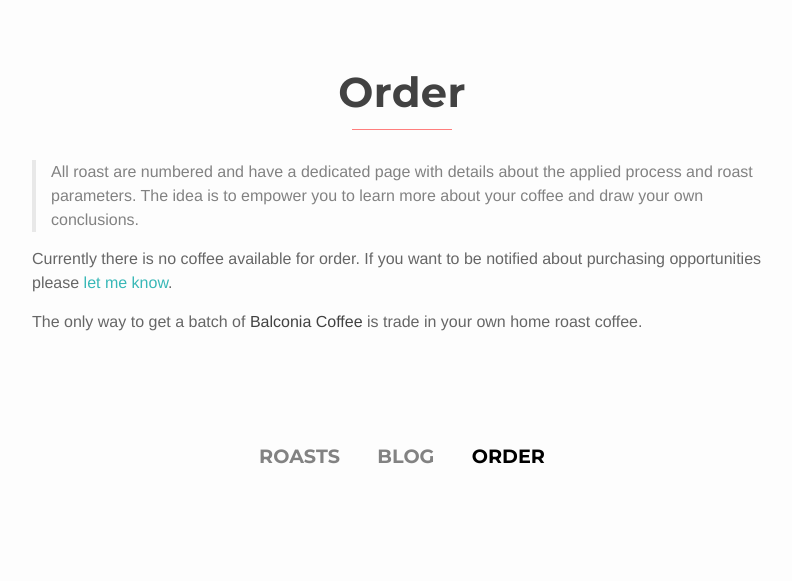
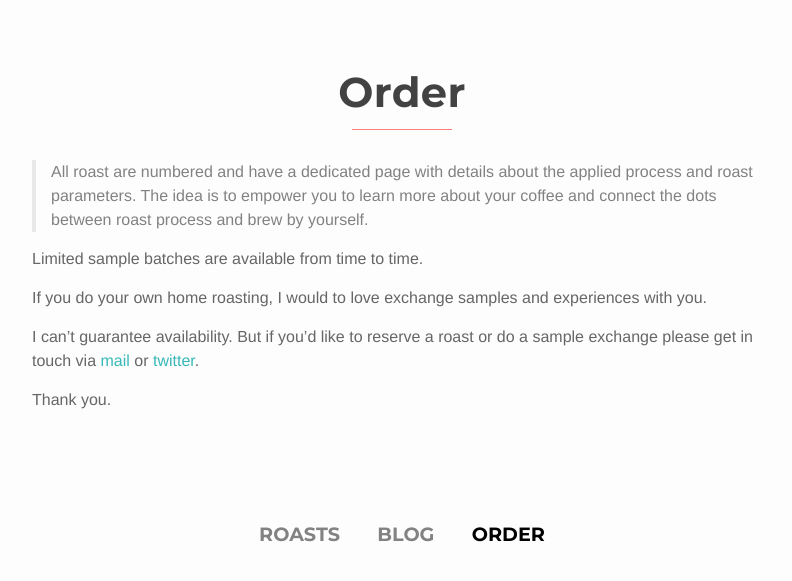
Before and after one commit to berndpl/kohi, a Jekyll site: the page built from order.md, in a window 1280 px wide. Shown: the top 581 px of the page, without its empty margins (238-1030 px from the left). Built offline with Jekyll 4.4.1, drawn with Linux system fonts in a browser that asks for light colours; some web fonts are replaced.

Commit message:
Order edit

```diff
--- a/order.md
+++ b/order.md
@@ -4,8 +4,12 @@
 permalink: /order/
 ---
 
-> All roast are numbered and have a dedicated page with details about the applied process and roast parameters. The idea is to empower you to learn more about your coffee and draw your own conclusions.
+> All roast are numbered and have a dedicated page with details about the applied process and roast parameters. The idea is to empower you to learn more about your coffee and connect the dots between roast process and brew by yourself.
 
-Currently there is no coffee available for order. If you want to be notified about purchasing opportunities please <a href="https://twitter.com/berndplontsch">let me know</a>.
+Limited sample batches are available from time to time.
 
-The only way to get a batch of **Balconia Coffee** is trade in your own home roast coffee.
+If you do your own home roasting, I would to love exchange samples and experiences with you.
+
+I can't guarantee availability. But if you'd like to reserve a roast or do a sample exchange please get in touch via <a href="mailto:hello@plontsch.de">mail</a> or <a href="https://twitter.com/berndplontsch">twitter</a>.
+
+Thank you.
```
